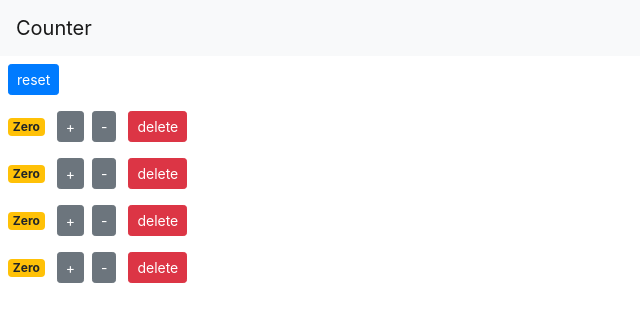
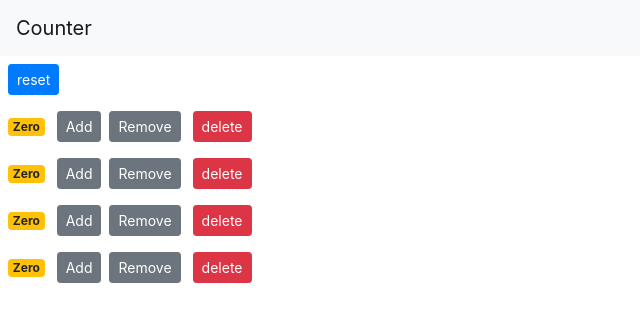
Before and after one commit to Rhunterj/counter, a React (Create React App) app: page / in a window 1280 px wide. Shown: the top 322 px of the page, without its empty margins (0-640 px from the left). Built offline with nearby package versions, Linux system fonts and the light colour scheme.

Commit message:
Changed text

```diff
--- a/src/components/counter.jsx
+++ b/src/components/counter.jsx
@@ -14,12 +14,12 @@ class Counter extends Component {
                 <button
                     onClick={() => this.props.onIncrement(this.props.counter)}
                     className="btn btn-secondary btn-sm m-1">
-                    +
+                    Add
                 </button>
                 <button
                     onClick={() => this.props.onDecrement(this.props.counter)}
                     className="btn btn-secondary btn-sm m-1">
-                    -
+                    Remove
                 </button>
                 <button
                     onClick={() => this.props.onDelete(this.props.counter.id)}
```
